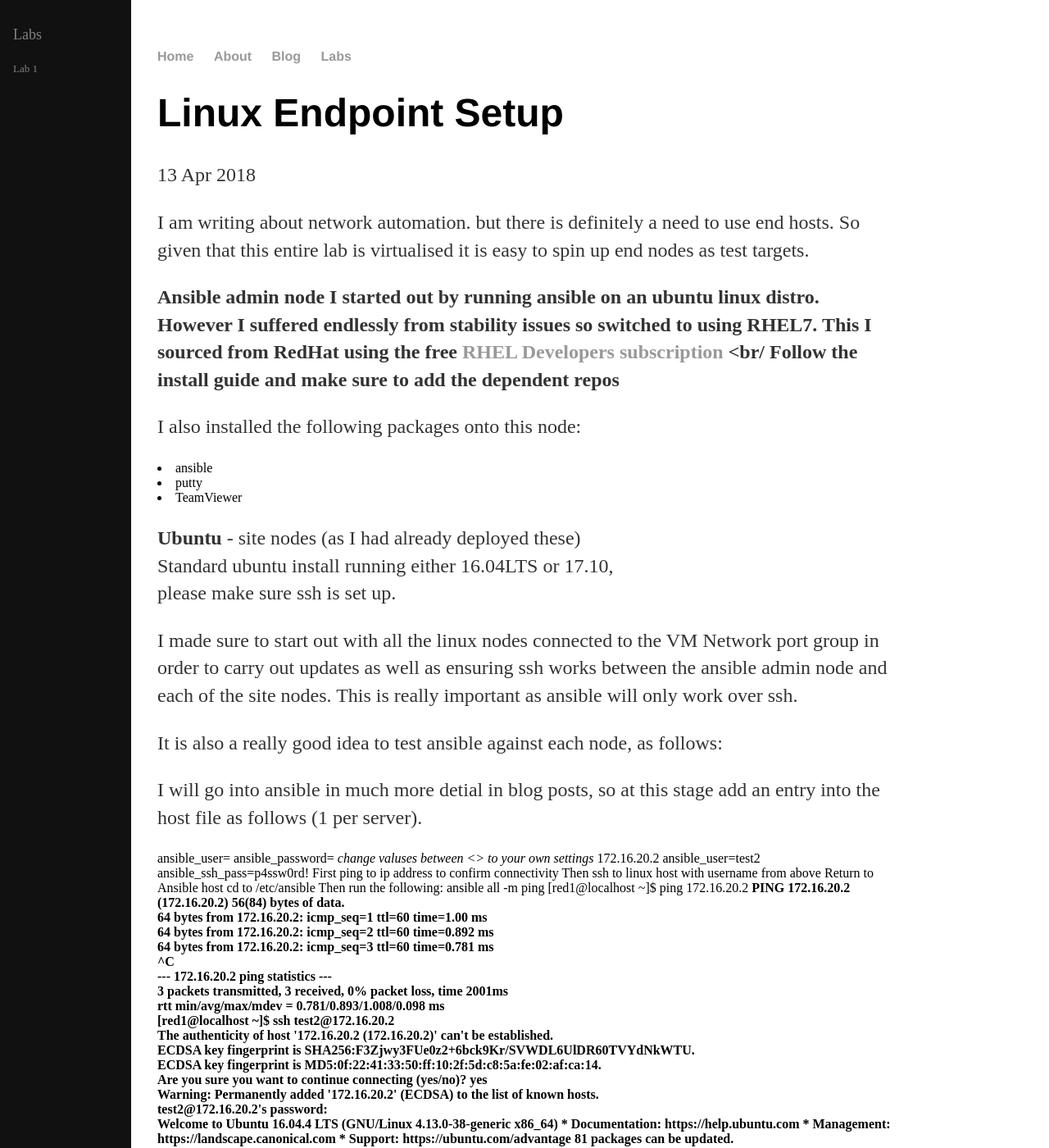
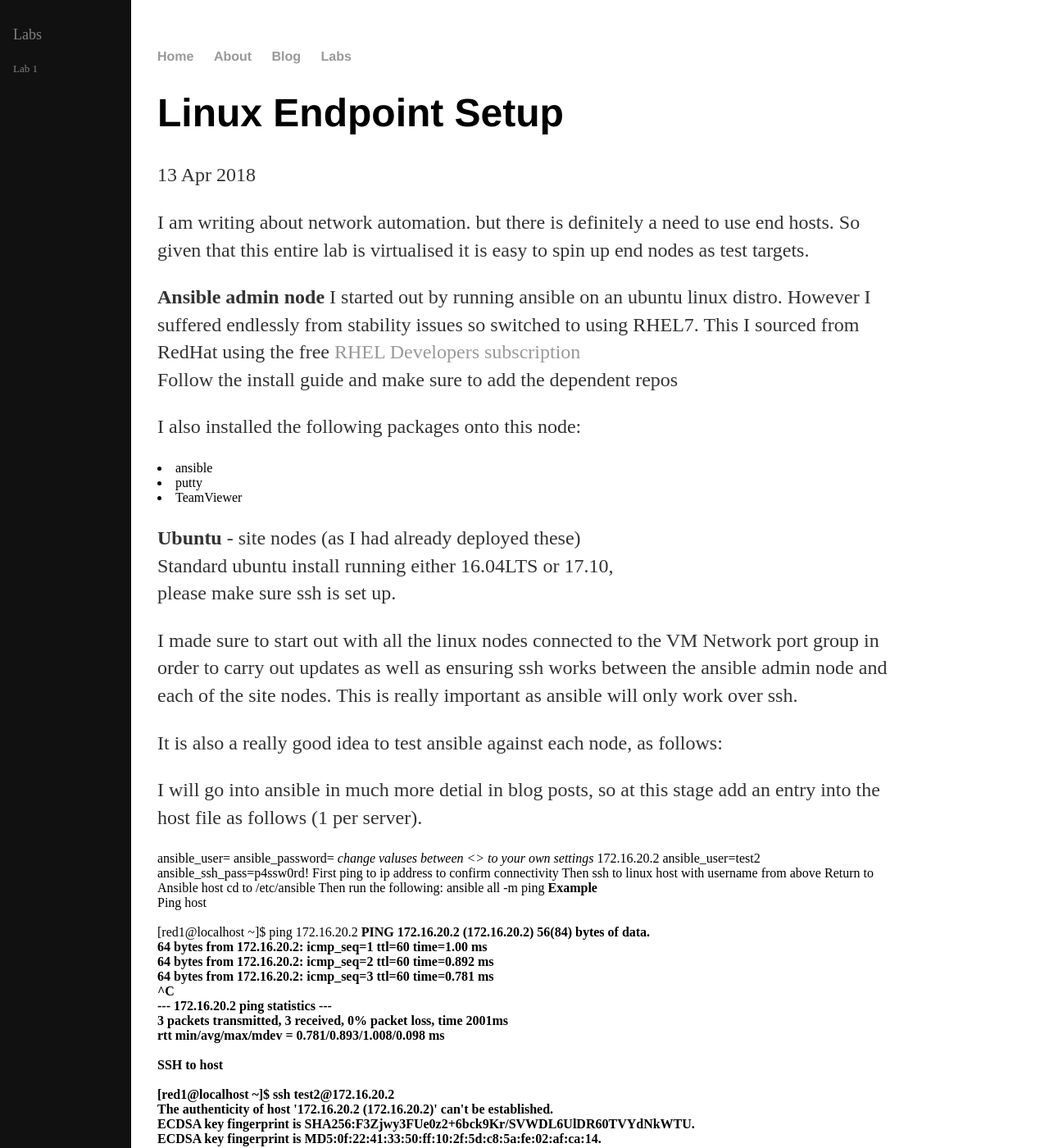
Before and after one commit to craigeowen/craigeowen.github.io, a Jekyll site: the page built from _posts/2018-04-13-Linux-Endpoint-Setup.md, in a window 1280 px wide and 1400 px high. Shown: the whole window at 82% size. Built offline with Jekyll 4.4.1, drawn with Linux system fonts in a browser that asks for light colours; our own code applies the rules of GitHub Pages for plain Markdown files; some of the changed text lies outside the part shown.

Commit message:
Update 2018-04-13-Linux-Endpoint-Setup.md

```diff
--- a/_posts/2018-04-13-Linux-Endpoint-Setup.md
+++ b/_posts/2018-04-13-Linux-Endpoint-Setup.md
@@ -2,13 +2,13 @@ I am writing about network automation. but there is definitely a need
 to use end hosts. So given that this entire lab is virtualised it is
 easy to spin up end nodes as test targets.
 
-<b>Ansible admin node<b>
+<b>Ansible admin node</b>
 I started out by running ansible on an ubuntu linux distro. However I
 suffered endlessly from stability issues so switched to using RHEL7.
 This I sourced from RedHat using the free
 <a href="https://developers.redhat.com/blog/2016/03/31/no-cost-rhel-developer-subscription-now-available/">RHEL Developers
 subscription</a>
-<br/
+<br>
 Follow the install guide and make sure to add the dependent repos
 
 I also installed the following packages onto this node:
@@ -46,6 +46,9 @@ This is really important as ansible will only work over ssh.
 
     Then run the following: ansible all -m ping
 
+<b>Example</b><br>
+Ping host<br>
+<br>
 [red1@localhost ~]$ ping 172.16.20.2<b>
 PING 172.16.20.2 (172.16.20.2) 56(84) bytes of data.<br>
 64 bytes from 172.16.20.2: icmp_seq=1 ttl=60 time=1.00 ms<br>
@@ -55,6 +58,9 @@ PING 172.16.20.2 (172.16.20.2) 56(84) bytes of data.<br>
 --- 172.16.20.2 ping statistics ---<br>
 3 packets transmitted, 3 received, 0% packet loss, time 2001ms<br>
 rtt min/avg/max/mdev = 0.781/0.893/1.008/0.098 ms<br>
+   <br>
+SSH to host<br>
+   <br>
 [red1@localhost ~]$ ssh test2@172.16.20.2<br>
 The authenticity of host '172.16.20.2 (172.16.20.2)' can't be established.<br>
 ECDSA key fingerprint is SHA256:F3Zjwy3FUe0z2+6bck9Kr/SVWDL6UlDR60TVYdNkWTU.<br>
@@ -72,12 +78,20 @@ Welcome to Ubuntu 16.04.4 LTS (GNU/Linux 4.13.0-38-generic x86_64)
 0 updates are security updates.
 
 Last login: Wed Apr 18 08:49:54 2018 from 172.16.10.20<br>
+Return to Ansible host<br>
+<br>
 test2@test2:~$ exit<br>
 logout<br>
 Connection to 172.16.20.2 closed.<br>
 [red1@localhost ~]$ <br>
 [red1@localhost ~]$ <br>
+<br>
+Change directory to /etc/ansible<br>
+<br>
 [red1@localhost ~]$ cd /etc/ansible<br>
+<br>
+Run ansible ping<br>
+<br>
 [red1@localhost ansible]$ ansible all -m ping<br>
 172.16.20.2 | SUCCESS => {<br>
     "changed": false, <br>
```
